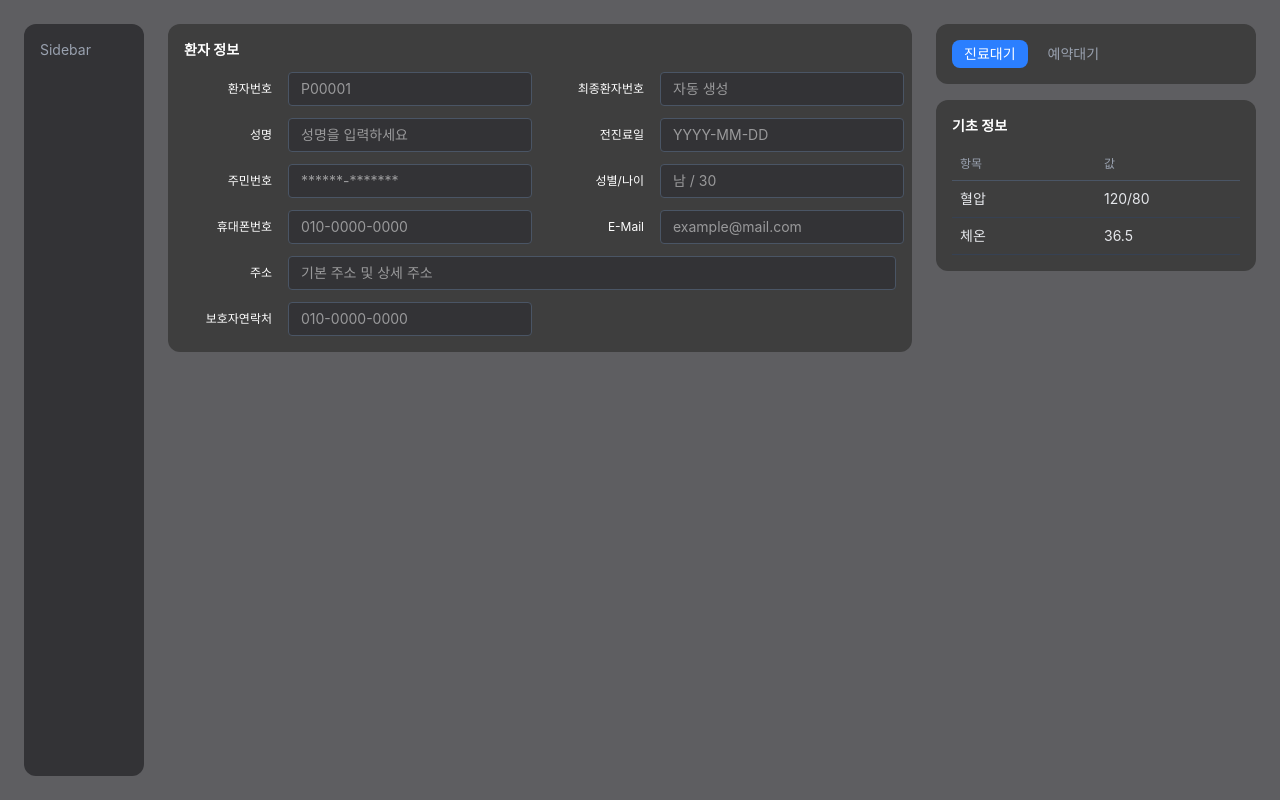
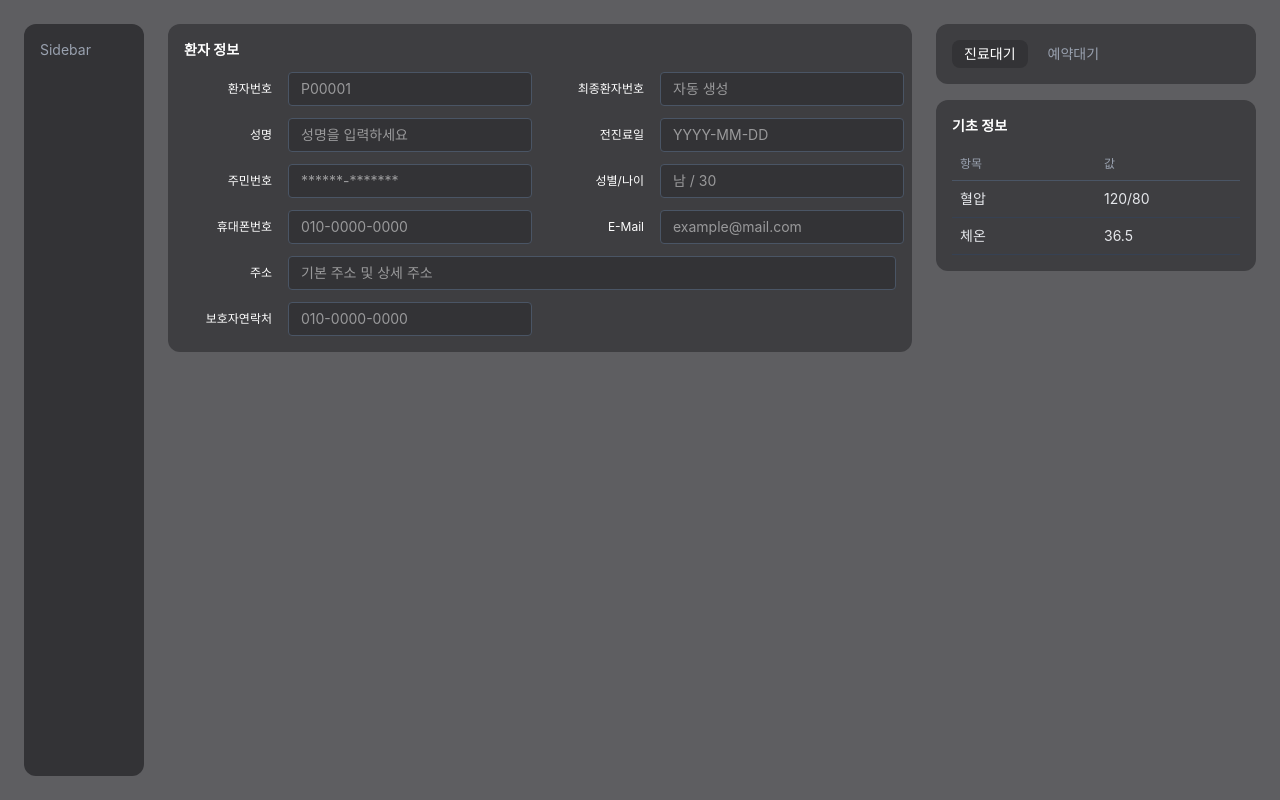
Before and after one commit to CSID-DGU/2026-1-CECD1-5-Artifact-9, a React (Vite) app in the folder frontend/: page / in a window 1280 px wide. Built offline with nearby package versions, Linux system fonts and the light colour scheme.

Commit message:
design: 색상 변경

```diff
--- a/frontend/src/components/Tab.tsx
+++ b/frontend/src/components/Tab.tsx
@@ -8,7 +8,7 @@ export const Tabs = ({ tabs, active, setActive }: TabsProps) => {
           key={tab}
           onClick={() => setActive(tab)}
           className={`px-3 py-1 rounded-lg text-sm transition-colors ${
-            active === tab ? "bg-blue-500 text-white" : "text-gray-400 hover:text-gray-200"
+            active === tab ? "bg-side-bg text-white" : "text-gray-400 hover:text-gray-200"
           }`}
         >
           {tab}
--- a/frontend/src/index.css
+++ b/frontend/src/index.css
@@ -1,7 +1,7 @@
 @import 'tailwindcss';
 
 @theme {
-  --color-card-bg: #3e3e3e;
+  --color-card-bg: #3e3e41;
   --color-main-bg: #5E5E61;
   --color-side-bg: #333336;
 }
```
